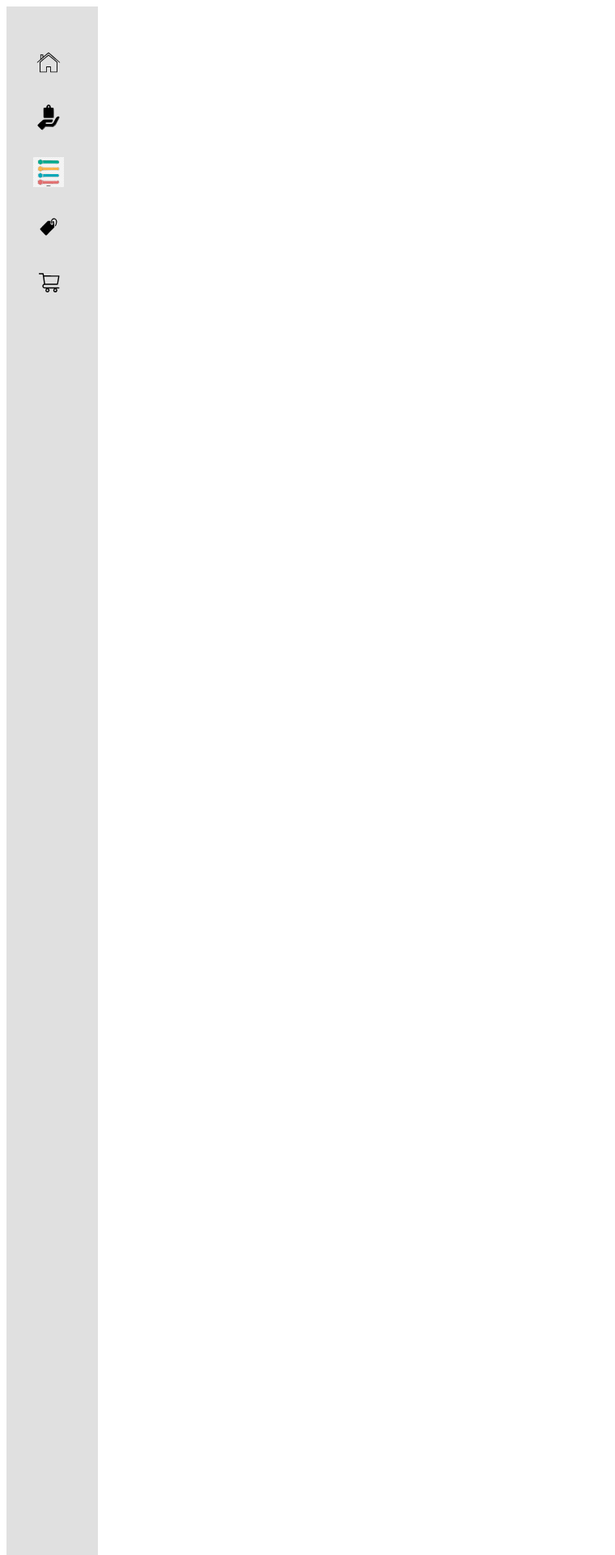
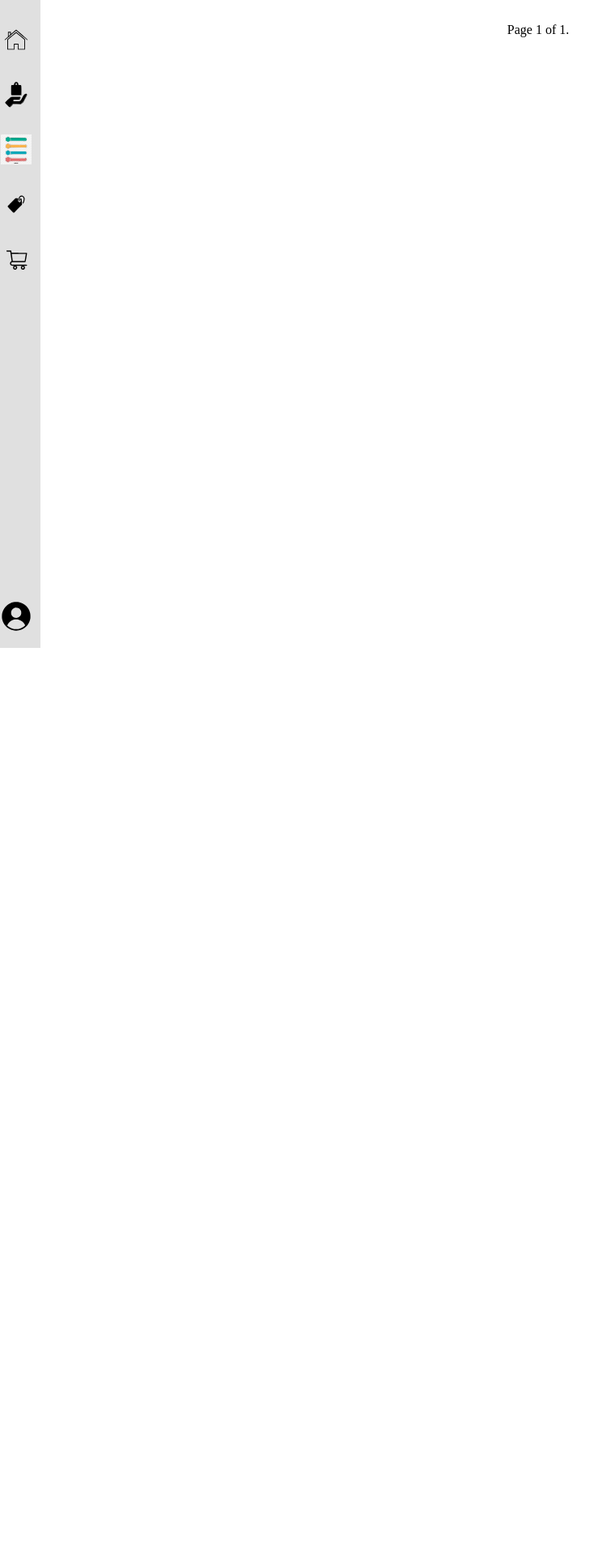
Before and after one commit to RamaTeja99/EcommercePSPCS, a Django app: page /products/ in a window 1280 px wide. Shown: the top 1920 px of the page at 81% size, without its empty margins (0-760 px from the left). After the commit the page ends 800 px from the top, so only its background shows below. Run offline with Django 5.2, Linux system fonts and the light colour scheme; data that the repository does not hold is empty.

Commit message:
Changed  Products Layout

```diff
--- a/PSPCSProject/PSPCS/static/css/products.css
+++ b/PSPCSProject/PSPCS/static/css/products.css
@@ -1,3 +1,15 @@
+/* products.css */
+
+/* Product Page Styles */
+.container-fluid {
+    display: flex;
+}
+
+.right-section {
+    flex-grow: 1; /* Fill remaining space */
+    margin-left: 50px;
+}
+
 .product-grid {
     display: flex;
     flex-wrap: wrap;
@@ -5,14 +17,15 @@
 }
 
 .product-cart {
-    width: calc(33.33% - 20px); /* Set width to one-third minus margin */
+    width: calc(33.33% - 20px);
     margin-bottom: 20px;
-    box-sizing: border-box; /* Include padding and border in total width */
+    box-sizing: border-box;
     border: 1px solid #ccc;
-    border-radius: 5px;
-    padding: 10px;
-    flex-grow: 1; /* Allow product cards to grow to fill space evenly */
-    max-width: calc(33.33% - 20px); /* Set max-width to prevent overflow */
+    border-radius: 25px;
+    padding: 50px;
+    flex-grow: 1;
+    max-width: calc(33.33% - 20px);
+
 }
 
 .product-cart h2 {
@@ -33,3 +46,25 @@
     font-weight: bold;
     color: #008000; /* Green color for price */
 }
+
+.pagination {
+    text-align: center;
+    margin-top: 20px;
+}
+
+.pagination a {
+    display: inline-block;
+    padding: 8px 16px;
+    text-decoration: none;
+    color: black;
+    border: 1px solid #ccc;
+    margin: 0 4px;
+}
+
+.pagination a.active {
+    background-color: #ccc;
+}
+
+.pagination a:hover {
+    background-color: #ddd;
+}
--- a/PSPCSProject/PSPCS/static/css/productsnavbar.css
+++ b/PSPCSProject/PSPCS/static/css/productsnavbar.css
@@ -1,15 +1,17 @@
-/* productsnavbar.css */
 .left-section {
     background-color: rgb(224, 224, 224);
-    min-height: 400vh; /* Ensure navbar expands to at least the height of the viewport */
-    width: 3cm; /* Adjust the width as needed */
+    width: 50px; /* Adjust the width as needed */
     padding-top: 20px;
     box-sizing: border-box;
     display: flex;
     flex-direction: column;
+    height: 100vh;
+    overflow-x: hidden;
     align-items: center;
+    position: fixed;
+    top: 0;
+    left: 0;
 }
-
 .left-section a {
     display: flex;
     align-items: center;
@@ -52,6 +54,7 @@
 }
 
 .user-profile-section {
+    margin-top: auto;
     position: absolute;
     bottom: 0;
     left: 0;
@@ -80,7 +83,6 @@
     margin-top: 5px;
 }
 
-/* Show button text on image hover */
 .left-section a:hover::after,
 .left-section .user-profile-section:hover::after {
     content: attr(data-button-text);
--- a/PSPCSProject/PSPCS/templates/products.html
+++ b/PSPCSProject/PSPCS/templates/products.html
@@ -7,12 +7,7 @@
 </head>
 <body>
     <div class="container-fluid">
-        <!-- Left Section (Product Navbar) -->
-        <div class="left-section">
-            {% include 'productnavbar.html' %}
-        </div>
-
-        <!-- Right Section (Product Cards) -->
+        {% include 'productnavbar.html' %}
         <div class="right-section">
             <div class="container">
                 <div class="product-grid">
@@ -24,7 +19,6 @@
                         </div>
                     {% endfor %}
                 </div>
-
                 <!-- Pagination -->
                 <div class="pagination">
                     <span class="step-links">
@@ -32,11 +26,9 @@
                             <a href="?page=1">&laquo; first</a>
                             <a href="?page={{ page_obj.previous_page_number }}">previous</a>
                         {% endif %}
-
                         <span class="current">
                             Page {{ page_obj.number }} of {{ page_obj.paginator.num_pages }}.
                         </span>
-
                         {% if page_obj.has_next %}
                             <a href="?page={{ page_obj.next_page_number }}">next</a>
                             <a href="?page={{ page_obj.paginator.num_pages }}">last &raquo;</a>
```
